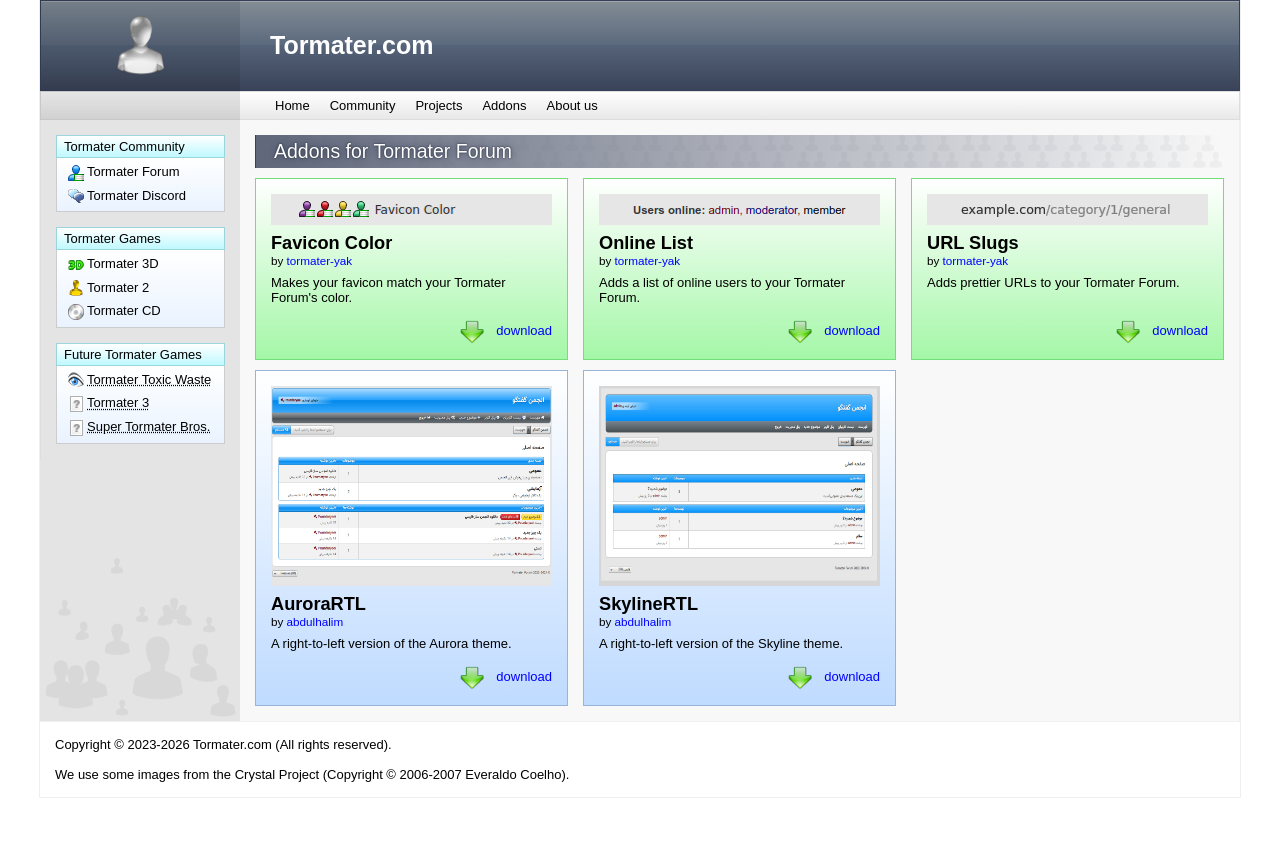
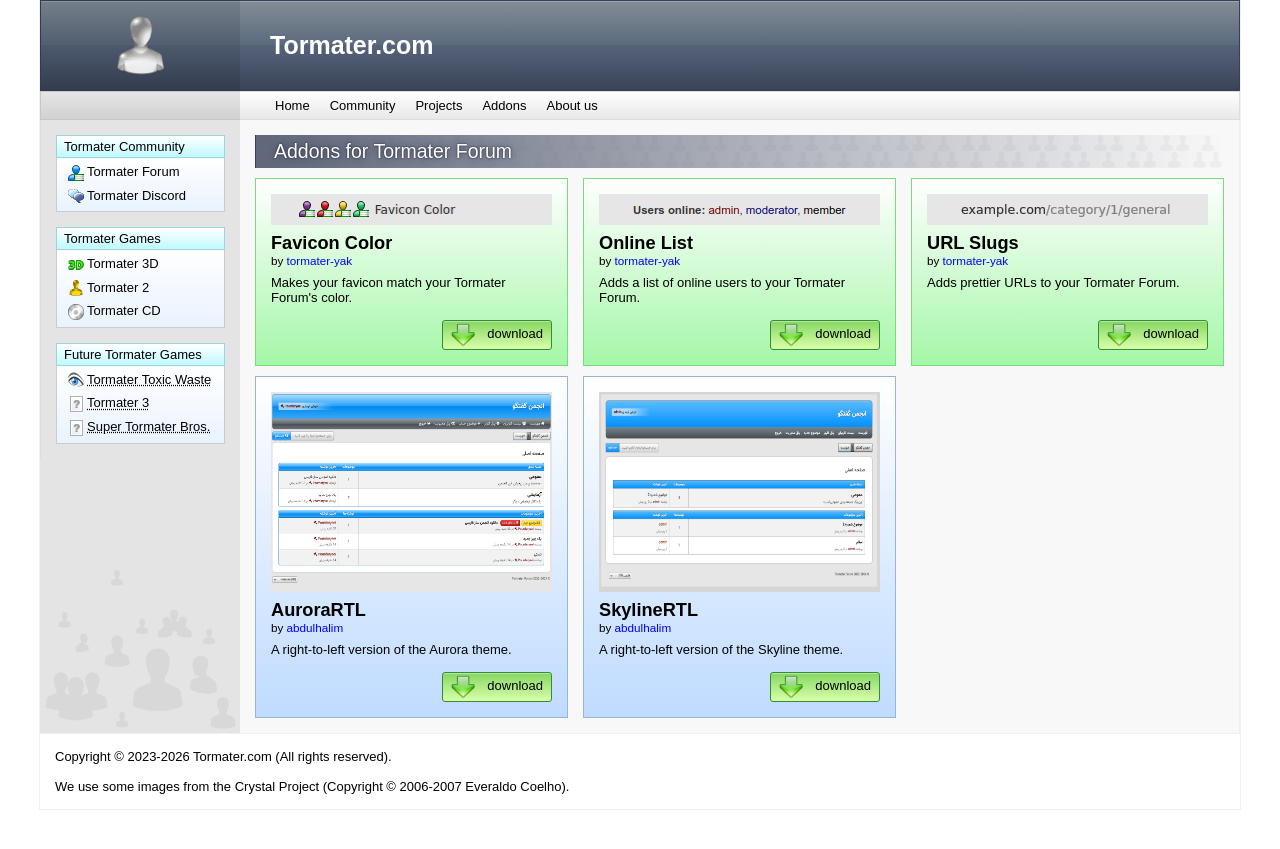
Before and after one commit to tormater/tormater.github.io, a Jekyll site: the page built from addons.html, in a window 1280 px wide. Shown: the top 849 px of the page. Built offline with Jekyll 4.4.1, drawn with Linux system fonts in a browser that asks for light colours.

Commit message:
Update style.css

```diff
--- a/assets/css/style.css
+++ b/assets/css/style.css
@@ -461,6 +461,12 @@ body {
   align-self: flex-end;
   display: inline-block;
   margin-top: auto;
+  border: 1px solid #348d34;
+  border-radius: 3px;
+  padding: 2px 8px;
+  background: linear-gradient(#86d763,#d9ffaa);
+  box-shadow: 0px 1px #fff6 inset;
+  color: #000;
 }
 .addon_dl img {
   border: none;
```
